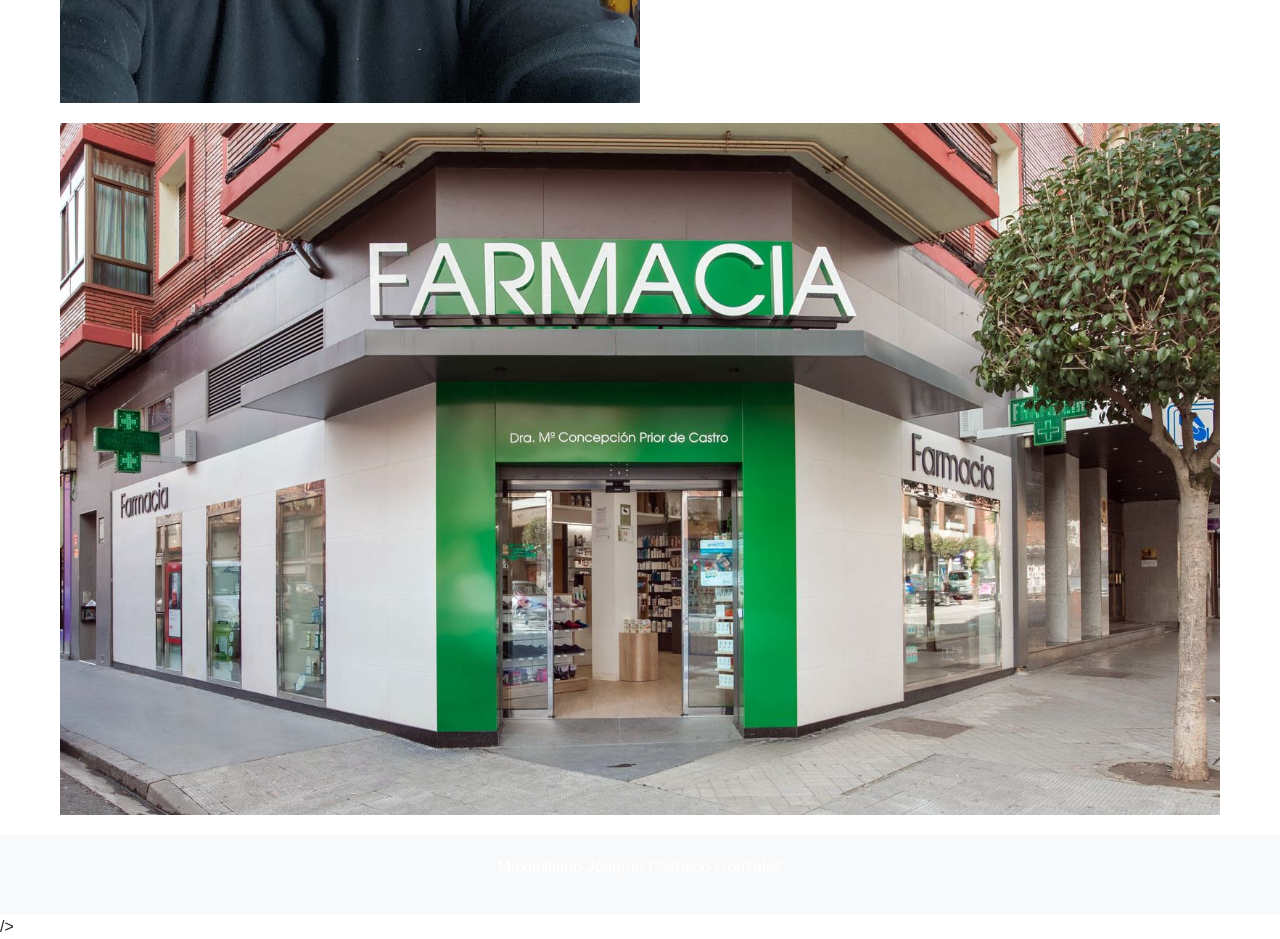
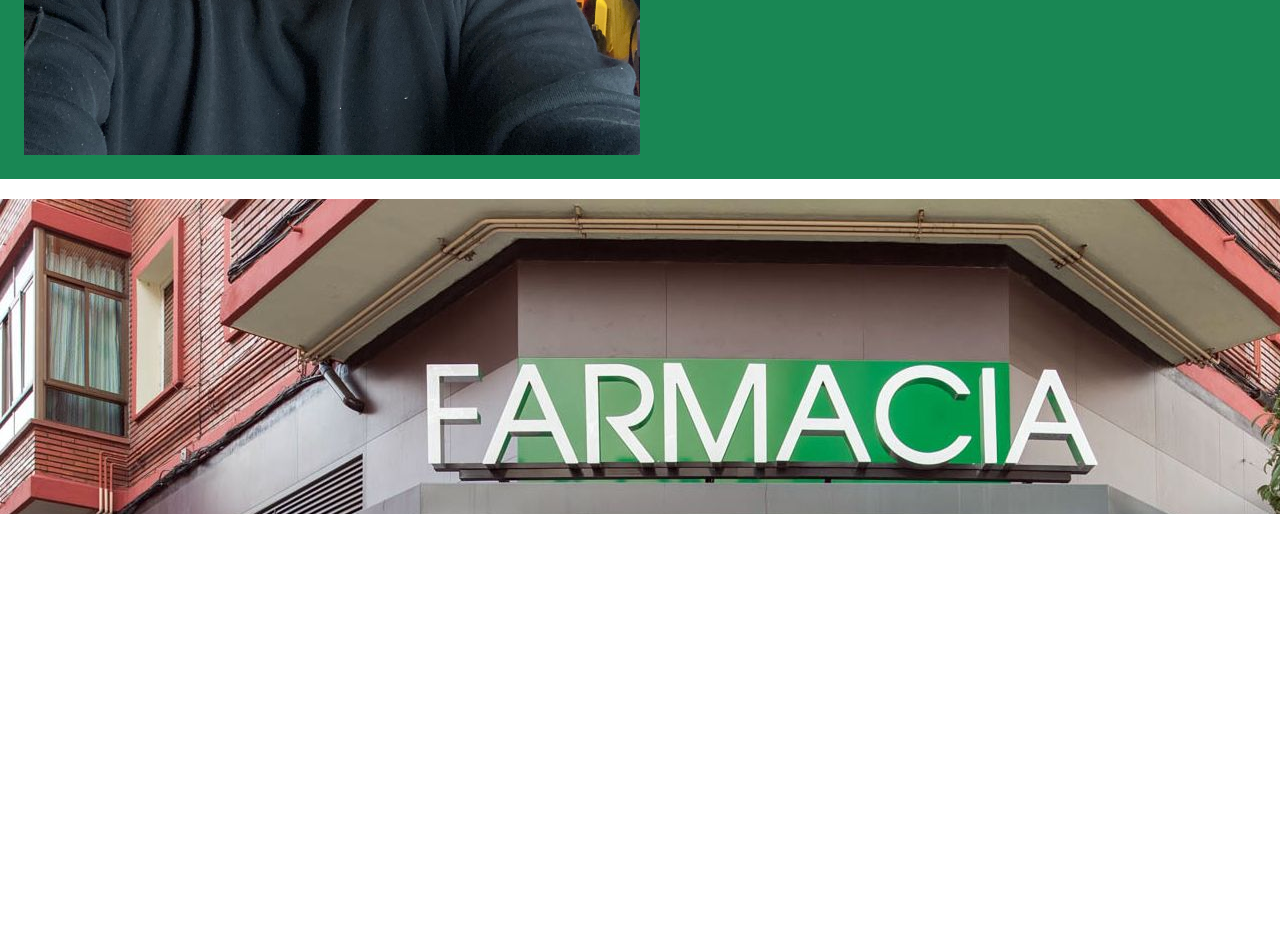
Before and after one commit to maxipacheco/Evaluacion2, a plain HTML site: page index.html in a window 1280 px wide. Shown: the part 840-1779 px from the top of the page. After the commit the page ends 1361 px from the top, so only its background shows below. Drawn offline with nearby package versions, Linux system fonts and the light colour scheme.

Commit message:
Fondo verde e  interlineado OK

```diff
--- a/index.html
+++ b/index.html
@@ -70,7 +70,7 @@
         </div>
       </nav>
 
-    <div class="container">
+    <div class="bg-success   p-4" style="font: size 20px; text-align:justify;" >
         <img src="imagenes/estudiante.jpg" alt="Imagen Principal" class="main-image">
         <div class="company-info">
             <p>RUT de la empresa: 21.556.123-2 </p>
@@ -84,8 +84,8 @@
         </div>
         <div style="clear:both;"></div>
 
-
-        <img src="imagenes/imagenprincipal.jpg" alt="No encontrado" style="width: 100%; margin-top: 20px;">
+    </div class="container mt-3">
+        <iframe width="560" height="315" src="imagenes/imagenprincipal.jpg" alt="No encontrado" style="width: 100%; margin-top: 20px;">
     </div>
 
     <footer>
```
